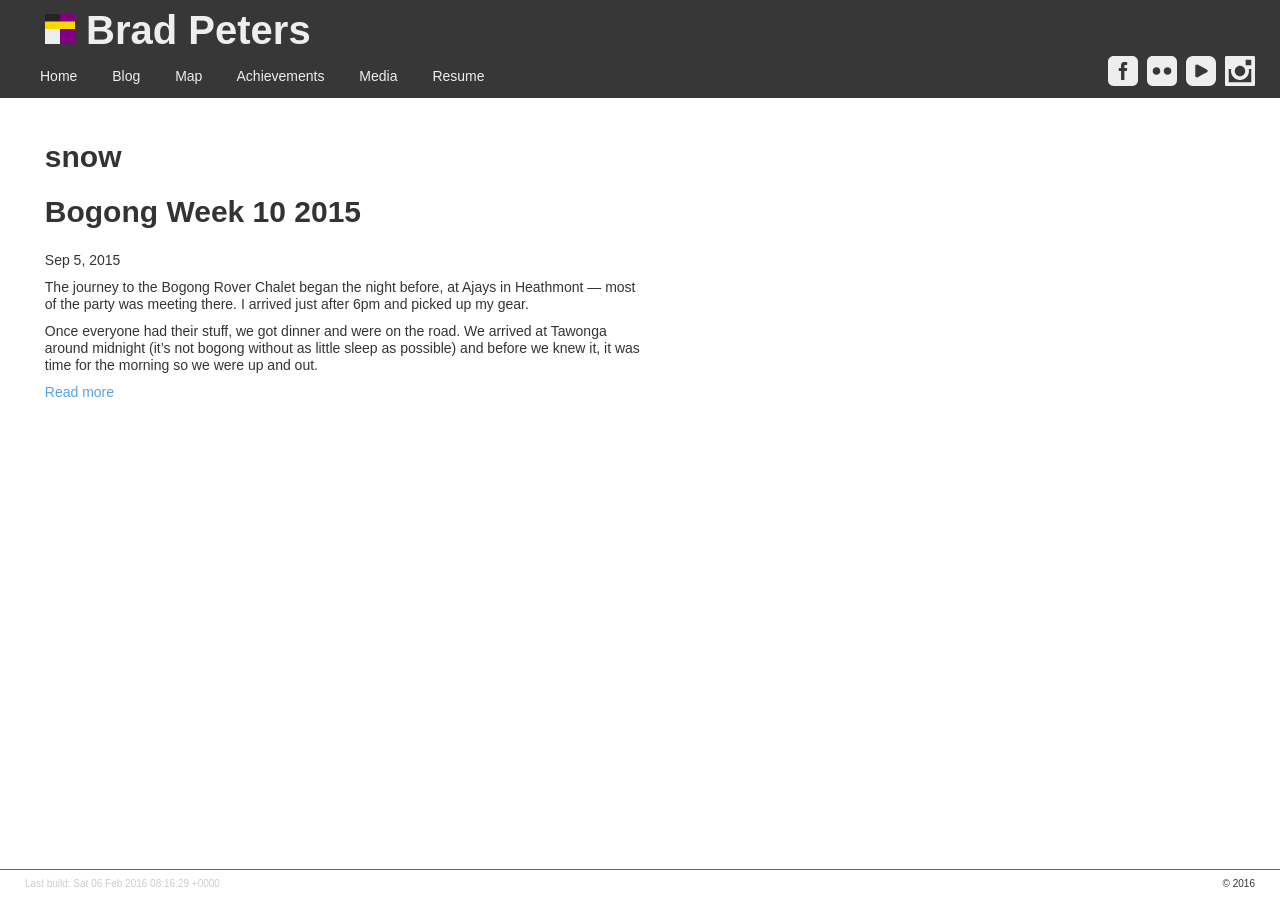
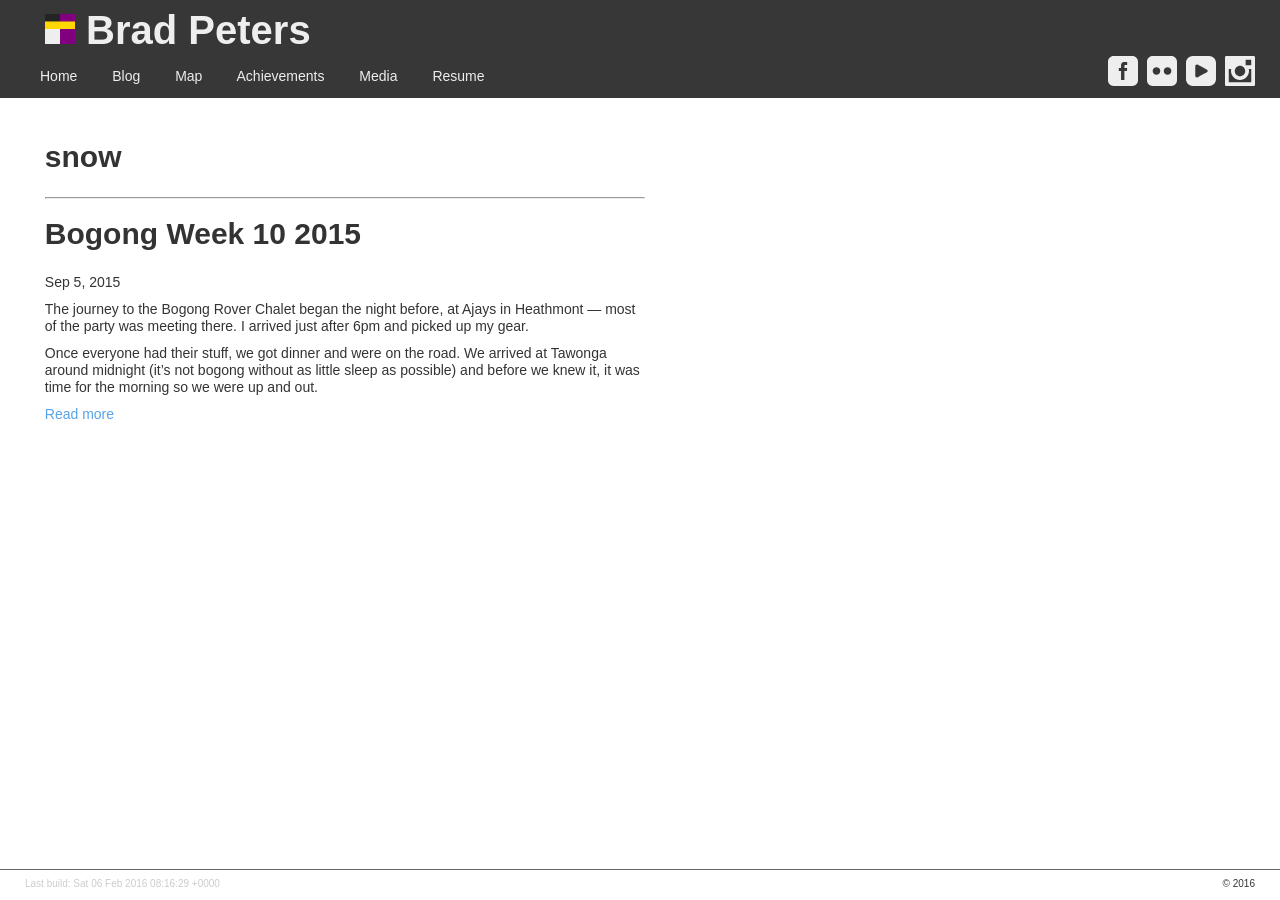
Before and after one commit to ubersejanus/ubersejanus.github.io, a Jekyll site: the page built from tags/snow.md, in a window 1280 px wide. Built offline with Jekyll 4.4.1, drawn with Linux system fonts in a browser that asks for light colours.

Commit message:
I think a hr tag works well in here

```diff
--- a/_layouts/tagpage.html
+++ b/_layouts/tagpage.html
@@ -10,9 +10,8 @@ sitemap: false
             </div>
 	{% for post in site.tags[page.tag] %}
   		  	<article class="post-preview">
-      		  {% if post.hero %}
-      		  <img src="{{ post.hero }}">
-      		  {% endif %}
+  		  	  <hr>
+      		  {% if post.hero %}<img src="{{ post.hero }}">{% endif %}
       		  <h2><a class="post-link" href="{{ site.baseurl }}{{ post.url }}">{{ post.title }}</a></h2>
       		  <span class="post-meta">{{ post.date | date: "%b %-d, %Y" }}</span>
       		  <p>{{ post.excerpt }}</p>
```
